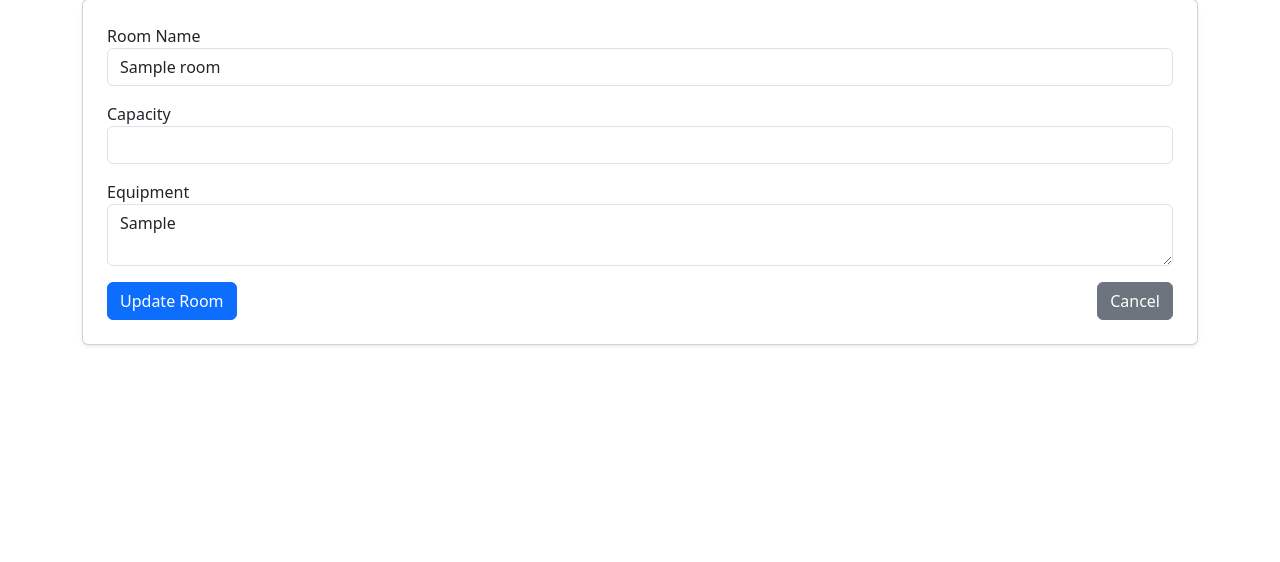
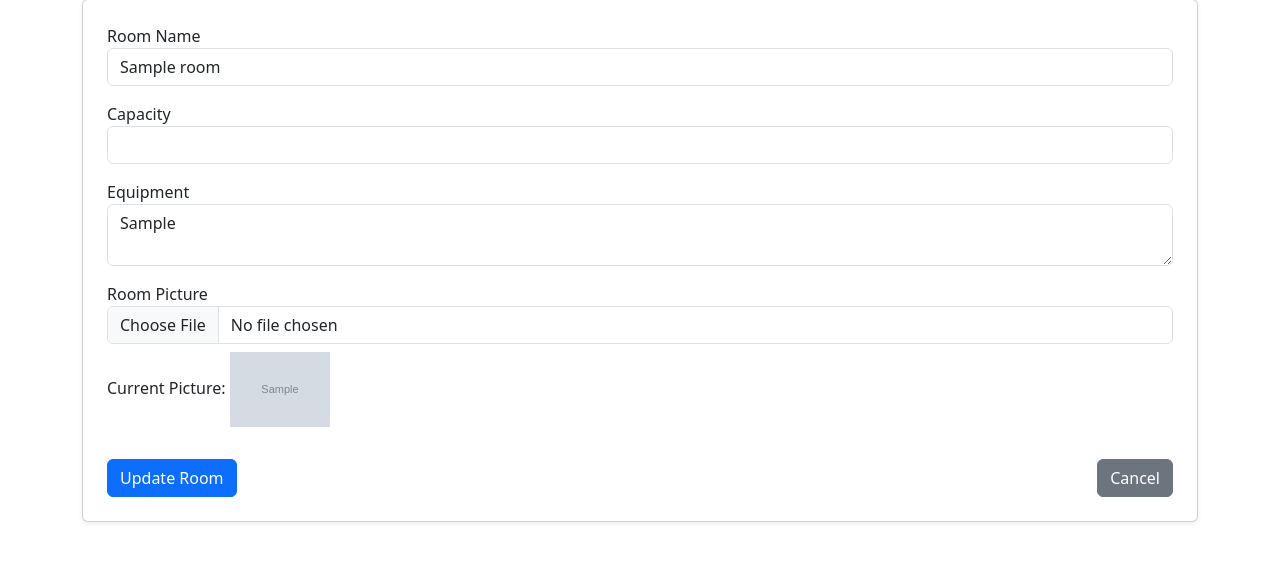
Before and after one commit to 7ussain313/ITCS333-project, a PHP site: page /ITCS333-project/AdminPanel/edit_room.php?id=1 in a window 1280 px wide. Shown: the part 121-683 px from the top of the page. Run offline with PHP 8.4, Linux system fonts and the light colour scheme; the visitor is signed in with stand-in values (Sample User, id 1); tables that the repository leaves empty or names only in its code hold one stand-in row (values such as "Sample post"); grey boxes marked "Sample" are stand-in pictures.

Commit message:
add pic for rooms

```diff
--- a/AdminPanel/edit_room.php
+++ b/AdminPanel/edit_room.php
@@ -27,12 +27,45 @@
         $name = $_POST['name'];
         $capacity = $_POST['capacity'];
         $equipment = $_POST['equipment'];
+        $image_path = $room['image_path'];
 
-        $query = "UPDATE Rooms SET name = :name, capacity = :capacity, equipment = :equipment WHERE id = :id";
+        // Handle file upload
+        if (isset($_FILES['room_picture']) && $_FILES['room_picture']['error'] == 0) {
+            $target_dir = "uploads/rooms/";
+            $target_file = $target_dir . basename($_FILES["room_picture"]["name"]);
+            $imageFileType = strtolower(pathinfo($target_file, PATHINFO_EXTENSION));
+
+            // Validate file type
+            $allowed_types = ['jpg', 'jpeg', 'png', 'gif'];
+            if (in_array($imageFileType, $allowed_types)) {
+                // Create directory if it doesn't exist
+                if (!file_exists($target_dir)) {
+                    mkdir($target_dir, 0777, true);
+                }
+
+                // Move uploaded file
+                if (move_uploaded_file($_FILES["room_picture"]["tmp_name"], $target_file)) {
+                    // Delete the old image if it exists
+                    if (!empty($room['image_path']) && file_exists($room['image_path'])) {
+                        unlink($room['image_path']);
+                    }
+                    $image_path = $target_file;
+                } else {
+                    echo "<div class='alert alert-danger mt-4'>Error uploading file.</div>";
+                    exit();
+                }
+            } else {
+                echo "<div class='alert alert-danger mt-4'>Invalid file type. Only JPG, JPEG, PNG, and GIF are allowed.</div>";
+                exit();
+            }
+        }
+
+        $query = "UPDATE Rooms SET name = :name, capacity = :capacity, equipment = :equipment, image_path = :image_path WHERE id = :id";
         $stmt = $db->prepare($query);
         $stmt->bindParam(':name', $name);
         $stmt->bindParam(':capacity', $capacity);
         $stmt->bindParam(':equipment', $equipment);
+        $stmt->bindParam(':image_path', $image_path);
         $stmt->bindParam(':id', $roomId);
 
         if ($stmt->execute()) {
@@ -62,7 +95,7 @@
         <h1 class="text-center mb-4">Edit Room Details</h1>
 
         <!-- Form for editing room -->
-        <form action="edit_room.php?id=<?php echo $roomId; ?>" method="POST">
+        <form action="edit_room.php?id=<?php echo $roomId; ?>" method="POST" enctype="multipart/form-data">
             <div class="card p-4 shadow-sm">
                 <div class="form-group mb-3">
                     <label for="name">Room Name</label>
@@ -76,6 +109,13 @@
                     <label for="equipment">Equipment</label>
                     <textarea class="form-control" name="equipment" required><?php echo htmlspecialchars($room['equipment']); ?></textarea>
                 </div>
+                <div class="form-group mb-3">
+                    <label for="room_picture">Room Picture</label>
+                    <input type="file" class="form-control" name="room_picture" accept="image/*">
+                    <?php if (!empty($room['image_path'])): ?>
+                        <p class="mt-2">Current Picture: <img src="<?php echo $room['image_path']; ?>" alt="Room Picture" width="100"></p>
+                    <?php endif; ?>
+                </div>
                 <div class="d-flex justify-content-between">
                     <button type="submit" class="btn btn-primary">Update Room</button>
                     <a href="admin_dashboard.php" class="btn btn-secondary">Cancel</a>
--- a/Database/create_database.php
+++ b/Database/create_database.php
@@ -73,8 +73,6 @@
 
     // Execute the SQL
     $db->exec($sql);
-
-    echo "Database and tables created successfully!";
     $db = null; // Close the connection
 } catch (PDOException $ex) {
     echo "Error occurred! " . $ex->getMessage();
```
Also changed, not shown: AdminPanel/add_room.php (+39 -3 lines).
